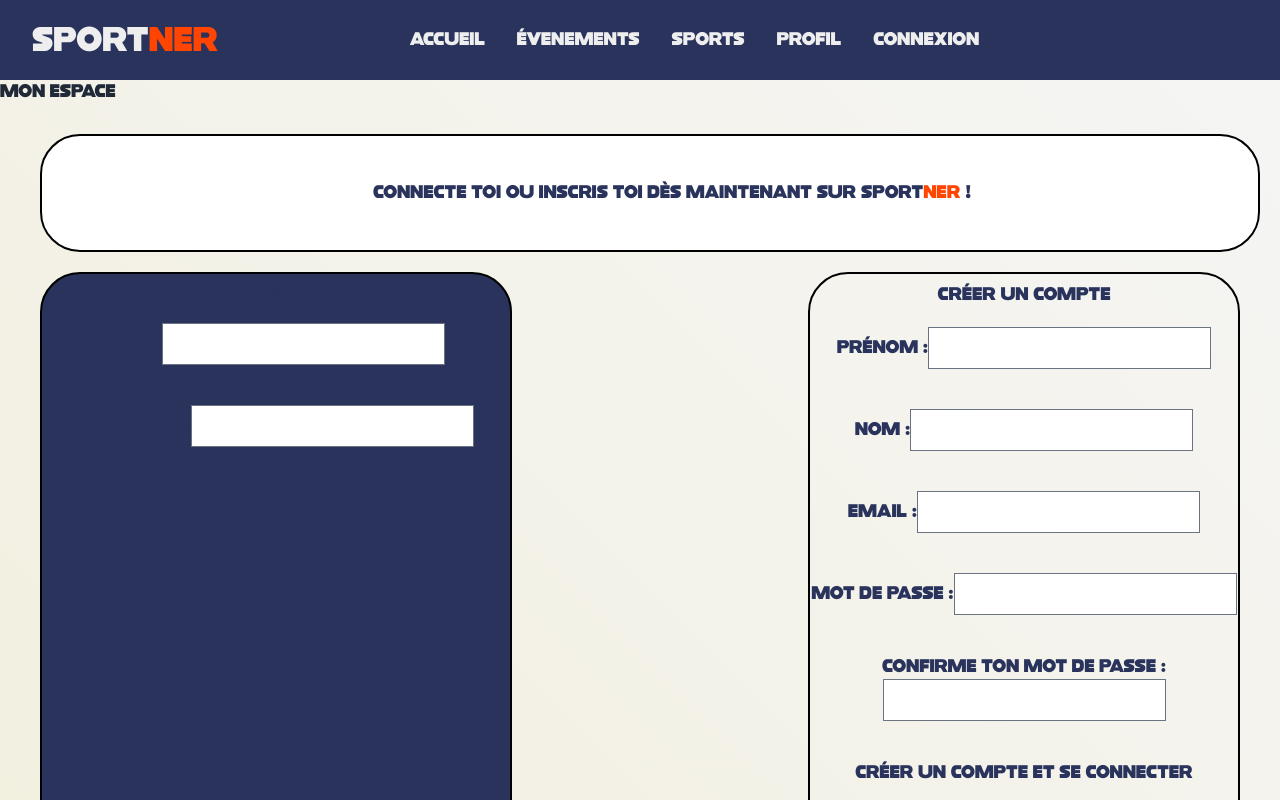
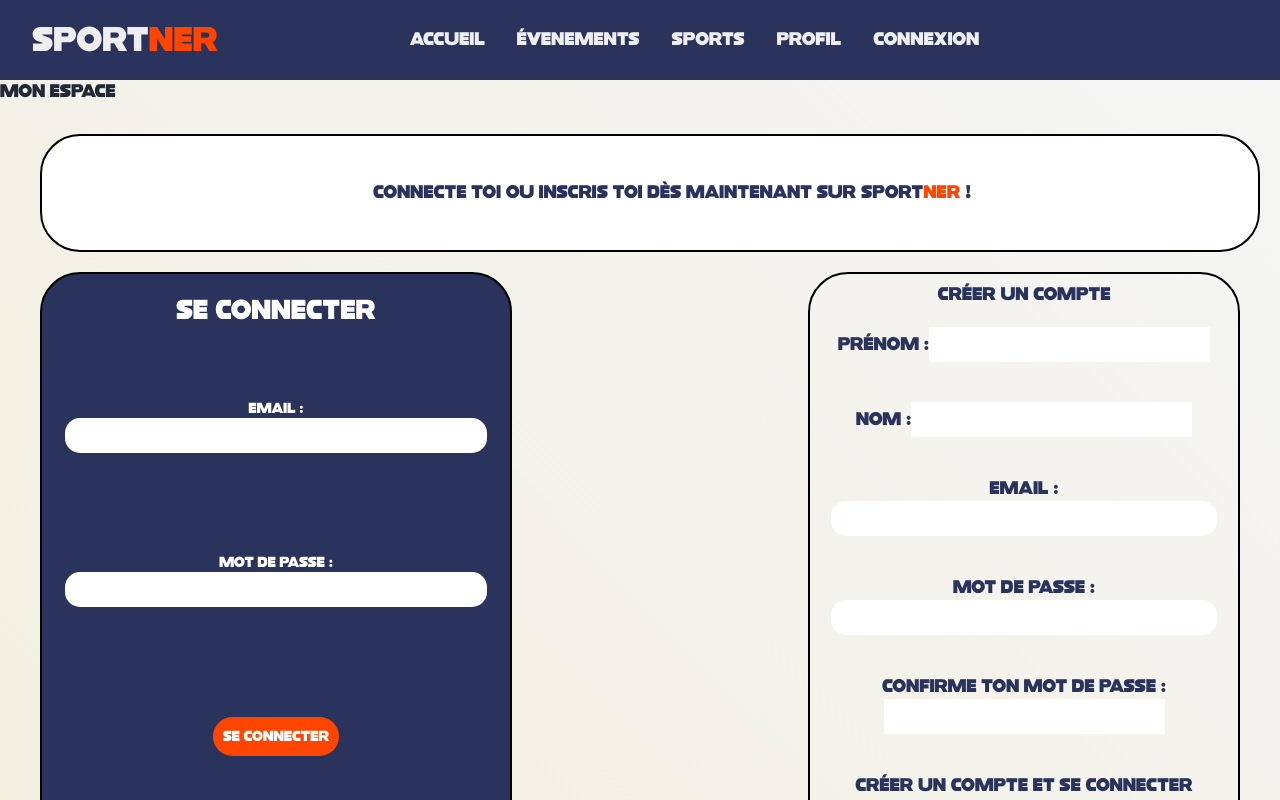
Before and after one commit to MaximeGillot5/sportner, a React (Create React App) app in the folder frontend/: page /login in a window 1280 px wide. Shown: the top 800 px of the page. Built offline with nearby package versions, Linux system fonts and the light colour scheme.

Commit message:
front form login

```diff
--- a/frontend/src/components/Login.jsx
+++ b/frontend/src/components/Login.jsx
@@ -1,6 +1,7 @@
 import React, { useState } from "react";
 import { useAtom } from "jotai";
 import { userAtom } from "../atom";
+import "../styles/Login.css";
 
 function Login() {
   const [, setUser] = useAtom(userAtom);
@@ -48,12 +49,14 @@ function Login() {
   };
 
   return (
-    <div>
+    <div id="login" className="form-container">
       <form onSubmit={handleLogin}>
-        <h2>Se connecter</h2>
+        <h2 id="text-login">Se connecter</h2>
         {error && <p>{error}</p>}
-        <div>
-          <label htmlFor="email">Email :</label>
+        <div id="email-div">
+          <label id="email-label" htmlFor="email">
+            Email :
+          </label>
           <input
             type="email"
             id="email"
@@ -62,8 +65,10 @@ function Login() {
             required
           />
         </div>
-        <div>
-          <label htmlFor="password">Mot de passe :</label>
+        <div id="password-div">
+          <label id="password-label" htmlFor="password">
+            Mot de passe :
+          </label>
           <input
             type="password"
             id="password"
@@ -72,7 +77,9 @@ function Login() {
             required
           />
         </div>
-        <button type="submit">Se connecter</button>
+        <button id="btn-login" type="submit">
+          Se connecter
+        </button>
       </form>
     </div>
   );
--- /dev/null
+++ b/frontend/src/styles/Login.css
@@ -0,0 +1,86 @@
+#login * {
+  margin-bottom: 20px;
+}
+
+#btn-login {
+  color: white;
+  background-color: orangered;
+  padding: 10px;
+  border-radius: 20px;
+  margin-top: 10px;
+}
+
+#login,
+#login .form-container {
+  text-align: center;
+  color: #29335c;
+  object-fit: cover;
+  align-items: center;
+  text-align: center;
+  padding-top: 2%;
+}
+
+#text-login {
+  color: white;
+  font-size: x-large;
+}
+
+#password-div,
+#email-div {
+  padding-bottom: 60px;
+}
+
+#email-div {
+  padding-top: 50px;
+}
+
+#email-label,
+#password-label {
+  color: white;
+}
+
+#password,
+#email {
+  height: 35px;
+  border: none;
+  border-radius: 15px;
+  color: #29335c;
+  font-size: 20px;
+  justify-content: center;
+  width: 100%;
+}
+#password:focus,
+#email:focus,
+select:focus {
+  outline: none !important;
+  box-shadow: none !important;
+  border: 2px solid orangered;
+}
+
+.button:hover {
+  cursor: pointer;
+}
+
+input {
+  height: 35px;
+  border: none;
+  border-radius: 25px;
+  color: #29335c;
+  font-size: 20px;
+  justify-content: center;
+  max-width: 90%;
+  background-color: white;
+}
+
+@media screen and (max-width: 800px) {
+  #email,
+  #password {
+    font-size: 12px;
+  }
+}
+
+@media screen and (max-width: 700px) {
+  input {
+    margin: auto;
+  }
+}
```
